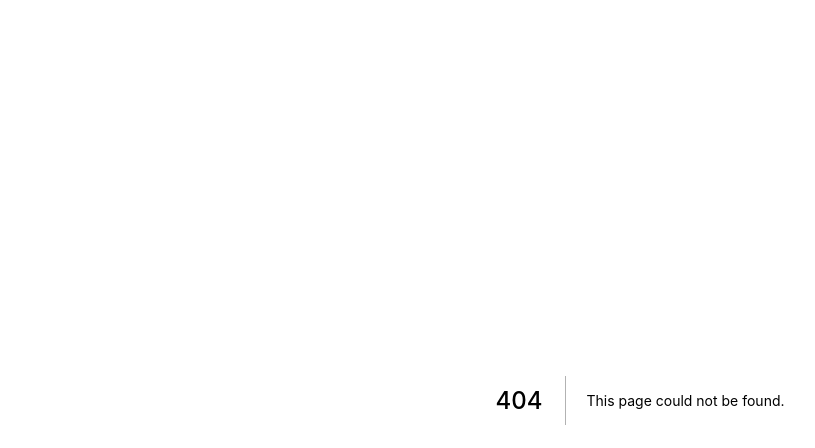
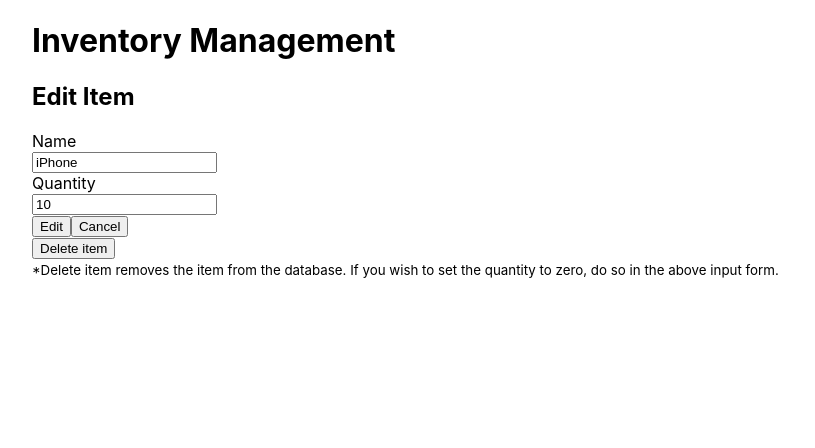
Before and after one commit to nikolasnorth/shopify-production-challenge, a Next.js app: page /items/edit/1 in a window 1280 px wide. Before the commit this address had no page. Shown: the top 448 px of the page, without its empty margins (0-815 px from the left). Built offline with nearby package versions, Linux system fonts and the light colour scheme.

Commit message:
implement basic layout for edit item page

```diff
--- a/pages/index.tsx
+++ b/pages/index.tsx
@@ -43,7 +43,7 @@ export default function Home({items}: Props) {
             // List items
             items?.map(item => (
               <div key={item.id} className={styles.itemContainer}>
-                <Link href="/">Edit</Link>
+                <Link href={`/items/edit/${item.id}`}>Edit</Link>
                 {item.name}, Quantity: {item.quantity}
               </div>
             ))
--- /dev/null
+++ b/pages/items/edit/[id].tsx
@@ -0,0 +1,87 @@
+import {GetServerSidePropsContext, GetServerSidePropsResult} from "next";
+import {Item} from "@lib/types";
+import {FormEvent, useState} from "react";
+import {editItem, getItemById} from "@repo/items";
+import {useRouter} from "next/router";
+import {ParsedUrlQuery} from "querystring";
+import styles from "@styles/base.module.css";
+
+interface Props {
+  item: Item;
+}
+
+interface UrlQueryProps extends ParsedUrlQuery {
+  id: string;
+}
+
+export async function getServerSideProps(context: GetServerSidePropsContext<UrlQueryProps>): Promise<GetServerSidePropsResult<Props>> {
+  const notFound = {
+    notFound: true,
+    redirect: {
+      destination: "/",
+      permanent: false,
+    },
+  };
+  if (!context.params?.id) {
+    return notFound;
+  }
+  const id = Number(context.params.id);
+  const item = await getItemById(id);
+  if (!item) {
+    return notFound;
+  }
+  return {
+    props: {
+      item: item,
+    },
+  };
+}
+
+export default function EditItem(props: Props) {
+  const router = useRouter();
+  const [itemName, setItemName] = useState("");
+  const [itemQuantity, setItemQuantity] = useState(0);
+
+  async function onSubmitEditItem(event: FormEvent<HTMLFormElement>) {
+    event.preventDefault();
+    if (itemName && itemName != props.item.name) {
+      props.item.name = itemName;
+    }
+    if (itemQuantity && itemQuantity != props.item.quantity) {
+      props.item.quantity = itemQuantity;
+    }
+    const item = await editItem(props.item);
+    if (!item) {
+      alert("Oops! Something went wrong. Please try again later.");
+      return;
+    }
+    await router.push("/");
+  }
+
+  return (
+    <div className={styles.container}>
+      <h1>Inventory Management</h1>
+      <h2>Edit Item</h2>
+      <form onSubmit={onSubmitEditItem}>
+        <div>
+          <label htmlFor="itemName">Name</label><br/>
+          <input name="itemName" type="text" onChange={event => setItemName(event.target.value)}
+                 defaultValue={props.item.name}/>
+        </div>
+        <div>
+          <label htmlFor="itemQuantity">Quantity</label><br/>
+          <input name="itemQuantity" type="number" onChange={event => setItemQuantity(Number(event.target.value))}
+                 defaultValue={props.item.quantity}/>
+        </div>
+        <input type="submit" value="Edit"/>
+        <input type="reset" value="Cancel" onClick={_ => router.push("/")}/>
+      </form>
+      <button>Delete item</button>
+      <br/>
+      <small>
+        *Delete item removes the item from the database. If you wish to set the quantity to zero, do so in the above
+        input form.
+      </small>
+    </div>
+  );
+}
--- a/repo/items.ts
+++ b/repo/items.ts
@@ -1,4 +1,14 @@
 import {Item} from "@lib/types";
+
+// Queries API to retrieve an item with the given id. Returns null if the item does not exist or the request was
+// unsuccessful.
+export async function getItemById(id: number): Promise<Item> {
+  return {
+    id: id,
+    name: "iPhone",
+    quantity: 10,
+  };
+}
 
 // Queries API to retrieve a list of items.
 export async function getItems(): Promise<Item[]> {
@@ -22,3 +32,8 @@ export async function createItem(item: Pick<Item, "name" | "quantity">): Promise
     quantity: item.quantity,
   };
 }
+
+// Queries API to edit the given item. Returns null if the request was unsuccessful.
+export async function editItem(item: Item): Promise<Item | null> {
+  return item;
+}
```
